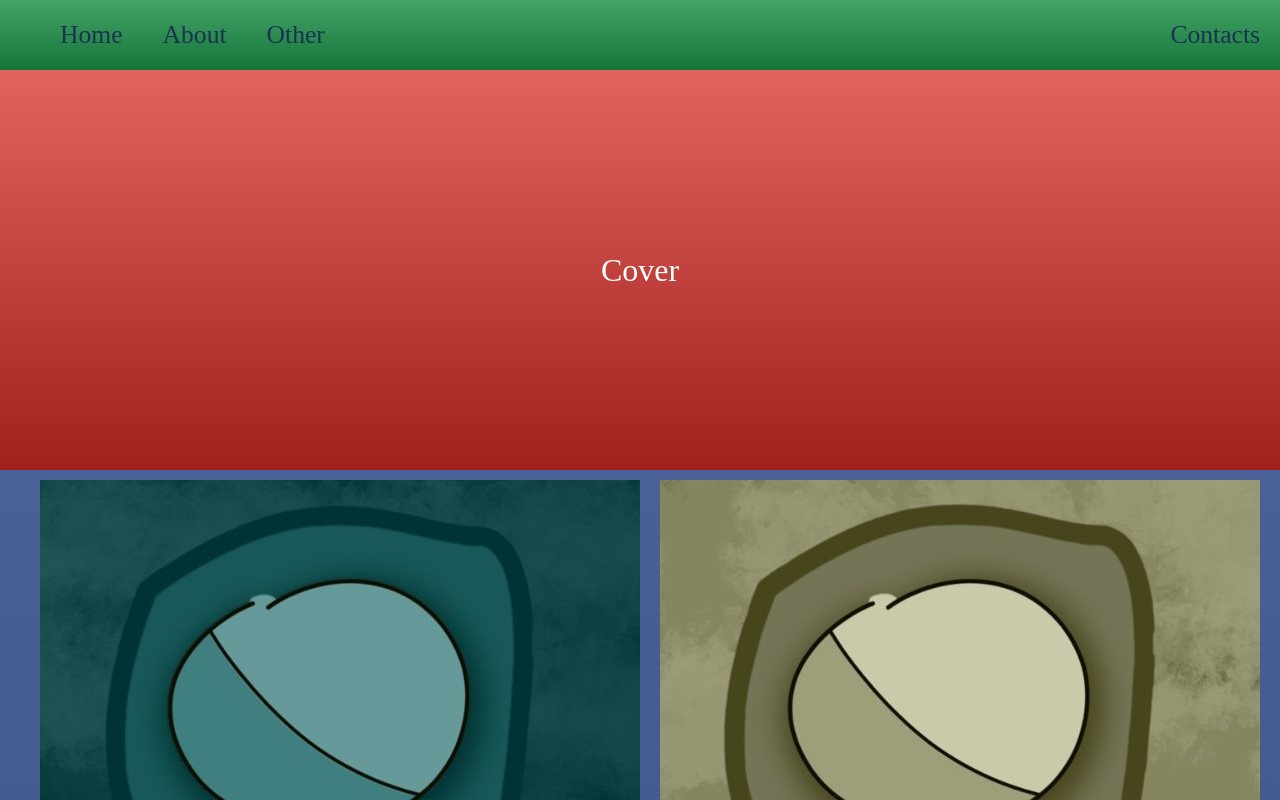
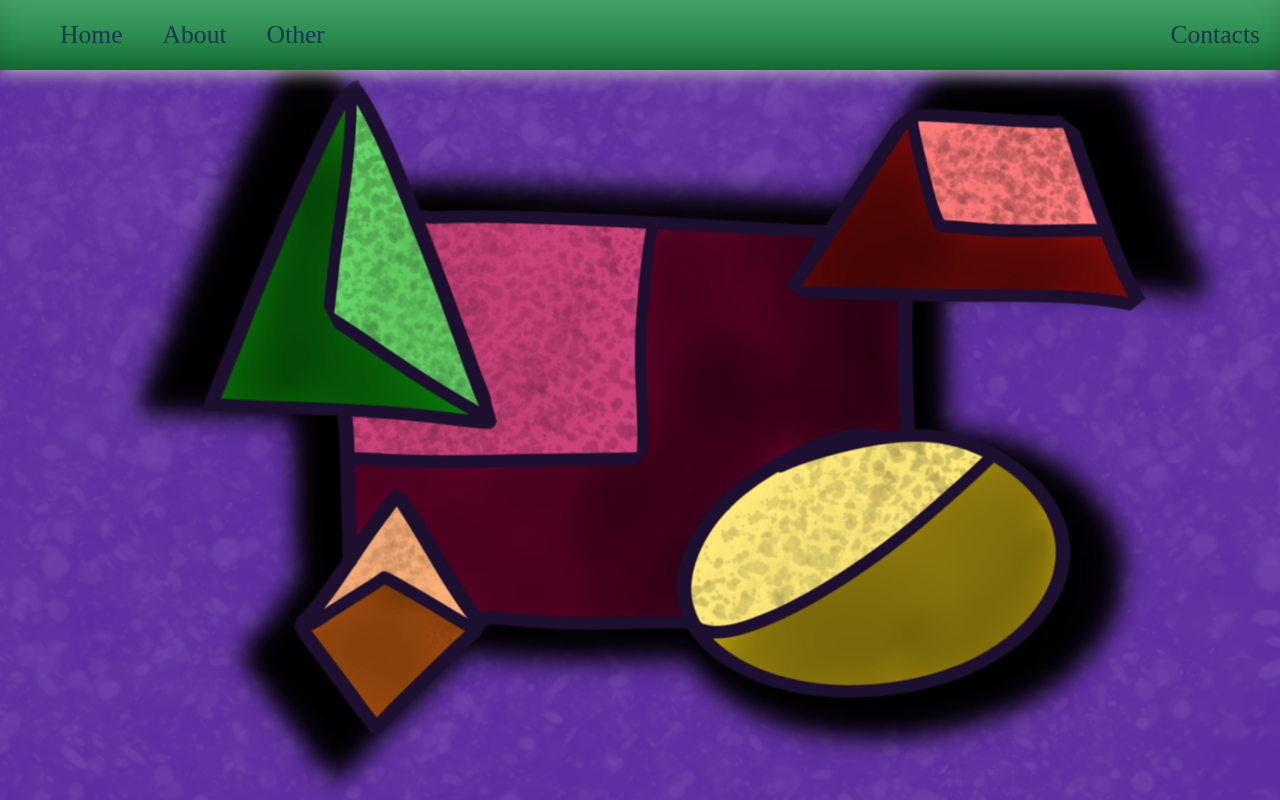
Before and after one commit to lietuviskalba/web_page_template, a plain HTML site: page index.html in a window 1280 px wide. Shown: the top 800 px of the page. Drawn offline with Linux system fonts and the light colour scheme.

Commit message:
>>> Cover image added >> Navbar sticked with scrolling

```diff
--- a/index.html
+++ b/index.html
@@ -7,7 +7,7 @@
 </head>
 
 <body>
-  <nav class="zone green">
+  <nav class="zone green sticky">
     <ul class="main-nav">
       <li><a>Home</a></li>
       <li><a>About</a></li>
@@ -16,7 +16,7 @@
     </ul>
   </nav>
 
-  <div class="container zone red">Cover</div>
+  <div class="container zone"> <img class="cover-img" src="imgs/shapes_wallpaper.jpg"></div>
 
   <div class="zone blue grid-wrapper">
     <img class="picture zone" src="imgs/shape1.jpg">
--- a/style.css
+++ b/style.css
@@ -1,4 +1,10 @@
 /* Navbar SECTION */
+/* Fixate the navbar to follow when scrolling */
+.sticky{
+    position: fixed;
+    top: 0;
+    width: 100%;
+}
 .main-nav {
     display: flex;
     list-style: none;
@@ -34,7 +40,13 @@ a {
     align-items: center;
     justify-content: center;
     /* vh is the viewport height, height: my_numbervh; my_number will be the % taken up the cover on the webpage */
-    height: 50vh;
+    height: 100vh;
+}
+
+.cover-img{
+    width: 100%;
+    height: 100%;
+    object-fit:fill;
 }
 
 /* Project SECTION */
```
Also changed, not shown: imgs/shapes_wallpaper.jpg (added), imgs/undraw.png (deleted).
